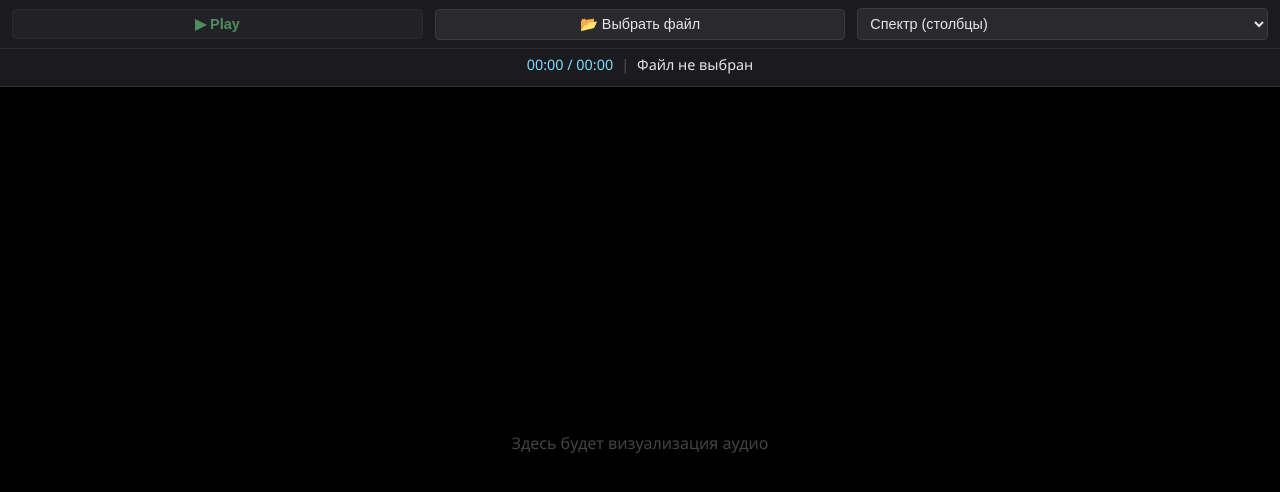
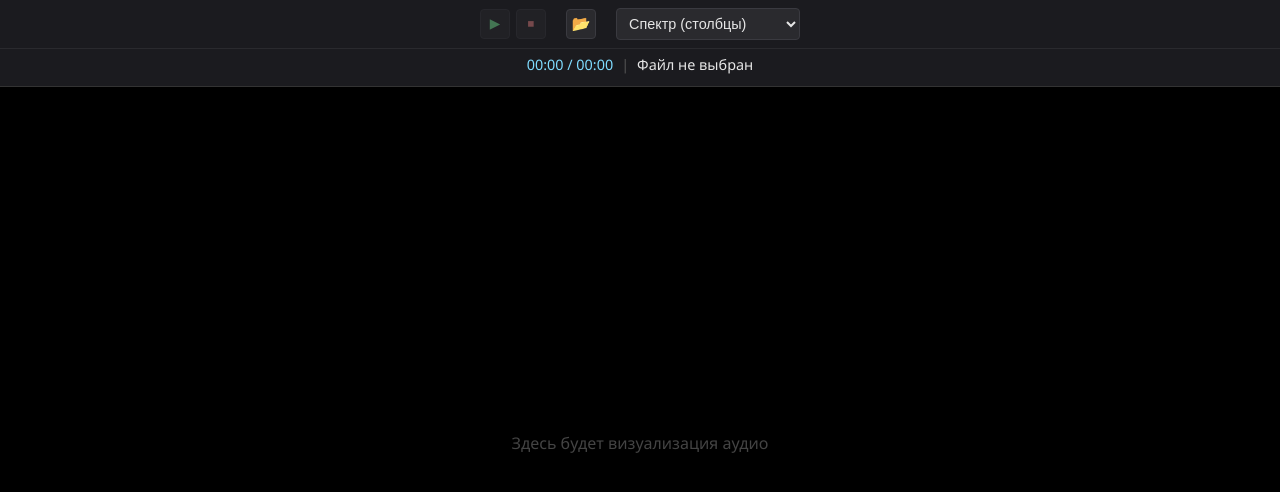
Before and after one commit to dmsm-ven/AudioVisualizerApp, a Vue app: page / in a window 1280 px wide. Shown: the top 492 px of the page. Built offline with nearby package versions, Linux system fonts and the light colour scheme; the HTML template or start-up script is replaced by a standard one.

Commit message:
Split Play/Stop into separate small buttons, icon-only file picker right-aligned, center-narrow toolbar row

```diff
--- a/src/components/TopMenu.vue
+++ b/src/components/TopMenu.vue
@@ -92,20 +92,28 @@ onBeforeUnmount(() => {
 <template>
   <header class="top-menu">
     <div class="row row-1">
-      <div class="cell">
+      <div class="cell cell-transport">
         <button
-          class="btn play-btn"
+          class="btn btn-small play-btn"
           type="button"
-          :disabled="!fileSizeMb"
+          :disabled="!fileSizeMb || isPlaying"
           @click="togglePlay"
         >
-          {{ isPlaying ? '⏹ Stop' : '▶ Play' }}
+          ▶
+        </button>
+        <button
+          class="btn btn-small stop-btn"
+          type="button"
+          :disabled="!fileSizeMb || !isPlaying"
+          @click="togglePlay"
+        >
+          ⏹
         </button>
       </div>
 
-      <div class="cell">
-        <button class="btn" type="button" @click="chooseFile">
-          📂 Выбрать файл
+      <div class="cell cell-file">
+        <button class="btn btn-icon" type="button" title="Выбрать файл" @click="chooseFile">
+          📂
         </button>
         <input
           ref="fileInput"
@@ -157,16 +165,20 @@ onBeforeUnmount(() => {
 
 .row {
   display: grid;
-  grid-template-columns: 1fr 1fr 1fr;
   align-items: center;
 }
 
 .row-1 {
+  grid-template-columns: auto auto auto;
+  justify-content: center;
   padding: 8px 12px;
-  gap: 12px;
+  gap: 20px;
+  width: fit-content;
+  margin: 0 auto;
 }
 
 .row-2 {
+  grid-template-columns: 1fr;
   padding: 4px 12px 10px;
   border-top: 1px solid #2a2a2e;
 }
@@ -178,7 +190,6 @@ onBeforeUnmount(() => {
 }
 
 .track-info {
-  grid-column: 1 / span 3;
   justify-content: center;
   gap: 8px;
   font-size: 0.9rem;
@@ -209,8 +220,15 @@ onBeforeUnmount(() => {
   display: none;
 }
 
+.cell-transport {
+  gap: 6px;
+}
+
+.cell-file {
+  justify-content: flex-end;
+}
+
 .btn {
-  width: 100%;
   padding: 6px 10px;
   background: #2a2a2e;
   border: 1px solid #3a3a40;
@@ -226,17 +244,40 @@ onBeforeUnmount(() => {
 }
 
 .btn:disabled {
-  opacity: 0.5;
+  opacity: 0.4;
   cursor: not-allowed;
+}
+
+.btn-small {
+  width: 30px;
+  height: 30px;
+  padding: 0;
+  line-height: 1;
+  font-size: 0.85rem;
+  display: flex;
+  align-items: center;
+  justify-content: center;
+}
+
+.btn-icon {
+  width: 30px;
+  height: 30px;
+  padding: 0;
+  font-size: 0.95rem;
+  display: flex;
+  align-items: center;
+  justify-content: center;
 }
 
 .play-btn {
   color: #7fffa1;
-  font-weight: 600;
+}
+
+.stop-btn {
+  color: #ff8f8f;
 }
 
 .visualizer-select {
-  width: 100%;
   padding: 6px 8px;
   background: #2a2a2e;
   border: 1px solid #3a3a40;
```
